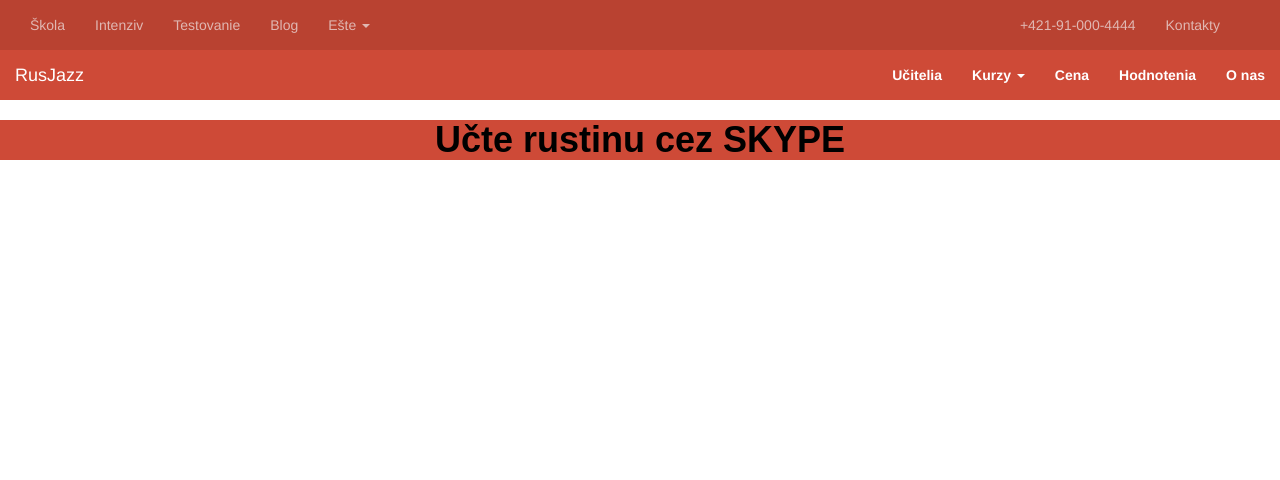
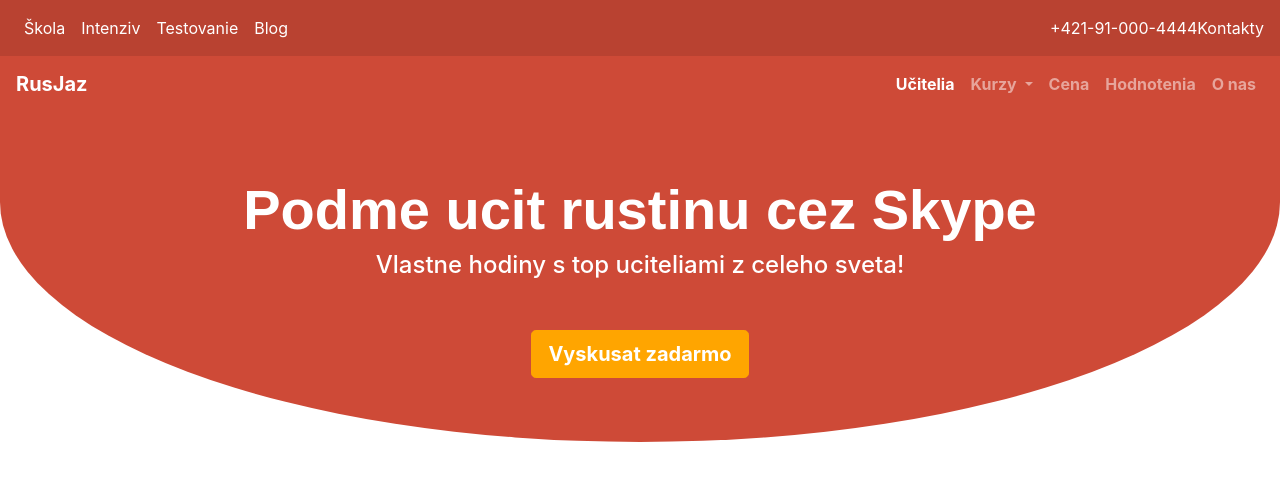
Before and after one commit to Anutasiy/vaii-sem, an Angular app: page / in a window 1280 px wide. Shown: the top 480 px of the page. Built offline with nearby package versions, Linux system fonts and the light colour scheme.

Commit message:
horna cast stranky

```diff
--- a/package.json
+++ b/package.json
@@ -19,7 +19,7 @@
     "@angular/platform-browser": "~7.2.0",
     "@angular/platform-browser-dynamic": "~7.2.0",
     "@angular/router": "~7.2.0",
-    "bootstrap": "^3.4.1",
+    "bootstrap": "^4.5.3",
     "core-js": "^2.5.4",
     "rxjs": "~6.3.3",
     "tslib": "^1.9.0",
--- a/src/app/header/header.component.css
+++ b/src/app/header/header.component.css
@@ -1,14 +1,14 @@
-.navbar-collapse, .navbar-default{
-  background-color: #ce4a37;
-  color: white;
-}
 
-.navbar-default .navbar-nav>li>a {
-  color: white;
+/*.navbar-brand {*/
+/*  color: white;*/
+/*}*/
+
+.my-red {
+  background-color: #ce4a37 !important;
   font-weight: bold;
 }
 
-.navbar-brand {
-  color: white;
-
+.collapse navbar-collapse>a{
+  text-align: right;
+  align-content: end;
 }
--- a/src/app/header/header.component.html
+++ b/src/app/header/header.component.html
@@ -1,26 +1,34 @@
 
-<nav class="navbar-default">
-  <div class="control-fluid">
-    <div class="navbar-header">
-      <button type="button" class="navbar-toggle" (click)="collapsed = !collapsed">
-        <span class="icon-bar" *ngFor="let iconBar of [1, 2, 3]"></span>
-      </button>
-      <a routerLink="/" class="navbar-brand">RusJazz</a>
-    </div>
-    <div class="navbar-collapse" [class.collapse]="collapsed" (window:resize)="collapsed = true">
-      <ul class="nav navbar-nav navbar-right">
-        <li><a href="#">Učitelia</a></li>
-        <li class="dropdown">
-          <a href="#" class="dropdown-toggle" role="button">Kurzy <span class="caret"></span></a>
-          <ul class="dropdown-menu">
-            <li><a href="#">Všetky kurzy</a></li>
-            <li><a href="#">Ruský pre začatočnikov</a></li>
-          </ul>
-        </li>
-        <li><a href="#">Cena</a></li>
-        <li><a href="#">Hodnotenia</a></li>
-        <li><a href="#">O nas</a></li>
-      </ul>
-    </div>
+<nav class="navbar sticky-top navbar-expand-lg navbar-dark bg-light my-red">
+  <a class="navbar-brand" href="#">RusJaz</a>
+
+  <button class="navbar-toggler" type="button" data-toggle="collapse" data-target="#navbarNavDropdown" aria-controls="navbarNavDropdown" aria-expanded="false" aria-label="Toggle navigation">
+    <span class="navbar-toggler-icon"></span>
+  </button>
+  <div class="collapse navbar-collapse" id="navbarNavDropdown">
+    <ul class="navbar-nav ml-auto">
+      <li class="nav-item active">
+        <a class="nav-link" href="#">Učitelia <span class="sr-only">(current)</span></a>
+      </li>
+      <li class="nav-item dropdown ml-auto">
+        <a class="nav-link dropdown-toggle" href="#" id="navbarDropdownMenuLink" role="button" data-toggle="dropdown" aria-haspopup="true" aria-expanded="false">
+          Kurzy
+        </a>
+        <div class="dropdown-menu" aria-labelledby="navbarDropdownMenuLink">
+          <a class="dropdown-item" href="#">Všetky kurzy</a>
+          <a class="dropdown-item" href="#">Ruský pre začatočnikov</a>
+          <a class="dropdown-item" href="#">Something else here</a>
+        </div>
+      </li>
+      <li class="nav-item">
+        <a class="nav-link" href="#">Cena</a>
+      </li>
+      <li class="nav-item">
+        <a class="nav-link" href="#">Hodnotenia</a>
+      </li>
+      <li class="nav-item">
+        <a class="nav-link" href="#">O nas</a>
+      </li>
+    </ul>
   </div>
 </nav>
--- a/src/app/main-page/main-page.component.css
+++ b/src/app/main-page/main-page.component.css
@@ -2,9 +2,29 @@
   text-align: center;
   font-family: Fira Sans,sans-serif;
   font-weight: bold;
-  color: black;
+  color: white;
 }
 
-.main-container {
-  background-color: #ce4a37;
+h4 {
+  text-align: center;
 }
+
+.jumbotron {
+  background-color: #ce4a37 !important;
+  color: white;
+  border-radius: 40em/15em;
+  border-top-left-radius: 0em !important;
+  border-top-right-radius: 0em !important;
+}
+
+.lead {
+  text-align: center;
+  margin-top: 50px;
+}
+
+.my-button {
+  border-color: orange !important;
+  background-color: orange;
+  color: white;
+  font-weight: bold;
+}
--- a/src/app/main-page/main-page.component.html
+++ b/src/app/main-page/main-page.component.html
@@ -1,6 +1,46 @@
+<!--<div id="carousel-example-generic" class="carousel slide" data-ride="carousel">-->
+<!--  &lt;!&ndash; Indicators &ndash;&gt;-->
+<!--  <ol class="carousel-indicators">-->
+<!--    <li data-target="#carousel-example-generic" data-slide-to="0" class="active"></li>-->
+<!--    <li data-target="#carousel-example-generic" data-slide-to="1"></li>-->
+<!--    <li data-target="#carousel-example-generic" data-slide-to="2"></li>-->
+<!--  </ol>-->
 
-  <div class="wrap main-container">
-    <div >
-      <h1>Učte rustinu cez SKYPE</h1>
-    </div>
+<!--  &lt;!&ndash; Wrapper for slides &ndash;&gt;-->
+<!--  <div class="carousel-inner" role="listbox">-->
+<!--    <div class="item active">-->
+<!--      <img src="https://elearningindustry.com/wp-content/uploads/2017/03/how-to-improve-learning-transfer-and-retention.png" alt="...">-->
+<!--      <div class="carousel-caption">-->
+<!--        Hello-->
+<!--      </div>-->
+<!--    </div>-->
+<!--    <div class="item">-->
+<!--      <img src="https://images.yourstory.com/cs/wordpress/2016/07/63-learning-01.png?fm=png&auto=format" alt="...">-->
+<!--      <div class="carousel-caption">-->
+<!--        ...-->
+<!--      </div>-->
+<!--    </div>-->
+<!--    ...-->
+<!--  </div>-->
+
+<!--  &lt;!&ndash; Controls &ndash;&gt;-->
+<!--  <a class="left carousel-control" href="#carousel-example-generic" role="button" data-slide="prev">-->
+<!--    <span class="glyphicon glyphicon-chevron-left" aria-hidden="true"></span>-->
+<!--    <span class="sr-only">Previous</span>-->
+<!--  </a>-->
+<!--  <a class="right carousel-control" href="#carousel-example-generic" role="button" data-slide="next">-->
+<!--    <span class="glyphicon glyphicon-chevron-right" aria-hidden="true"></span>-->
+<!--    <span class="sr-only">Next</span>-->
+<!--  </a>-->
+<!--</div>-->
+
+
+
+
+<div class="jumbotron">
+  <h1 class="display-4">Podme ucit rustinu cez Skype</h1>
+  <h4 class="display-6">Vlastne hodiny s top uciteliami z celeho sveta!</h4>
+  <div class="lead">
+    <a class="btn btn-lg my-button" href="#" role="button">Vyskusat zadarmo</a>
   </div>
+</div>
--- a/src/app/top-header/top-header.component.css
+++ b/src/app/top-header/top-header.component.css
@@ -6,3 +6,12 @@
 .navbar-default .navbar-nav>li>a {
   color: #e0b7b2;
 }
+
+
+.my-red {
+  background-color: #b94231 !important;
+
+}
+a {
+  color: white !important;
+}
--- a/src/app/top-header/top-header.component.html
+++ b/src/app/top-header/top-header.component.html
@@ -1,28 +1,58 @@
-<nav class="navbar-default">
-  <div class="control-fluid">
+<!--<nav class="navbar-default">-->
+<!--  <div class="control-fluid">-->
 
-    <div class="collapse navbar-collapse">
-      <ul class="nav navbar-nav">
-        <li><a href="#">Škola</a></li>
-        <li><a href="#">Intenziv</a></li>
-        <li><a href="#">Testovanie</a></li>
-        <li><a href="#">Blog</a></li>
-        <li class="dropdown">
-          <a href="#" class="dropdown-toggle" role="button">Ešte <span class="caret"></span></a>
-          <ul class="dropdown-menu">
-            <li><a href="#">Knihy</a></li>
-            <li><a href="#">Vebinar</a></li>
-          </ul>
-        </li>
+<!--    <div class="collapse navbar-collapse">-->
+<!--      <ul class="nav navbar-nav">-->
+<!--        <li><a href="#">Škola</a></li>-->
+<!--        <li><a href="#">Intenziv</a></li>-->
+<!--        <li><a href="#">Testovanie</a></li>-->
+<!--        <li><a href="#">Blog</a></li>-->
+<!--        <li class="dropdown">-->
+<!--          <a href="#" class="dropdown-toggle" role="button">Ešte <span class="caret"></span></a>-->
+<!--          <ul class="dropdown-menu">-->
+<!--            <li><a href="#">Knihy</a></li>-->
+<!--            <li><a href="#">Vebinar</a></li>-->
+<!--          </ul>-->
+<!--        </li>-->
+<!--      </ul>-->
+<!--      <div class="collapse navbar-collapse">-->
+<!--        <ul class="nav navbar-nav navbar-right">-->
+<!--          <li><a href="#">+421-91-000-4444</a></li>-->
+<!--          <li><a href="#">Kontakty</a></li>-->
+<!--          <li><a href="#"></a></li>-->
+<!--        </ul>-->
+<!--      </div>-->
+<!--    </div>-->
+
+<!--  </div>-->
+<!--</nav>-->
+
+
+<nav class="navbar sticky-top navbar-expand-lg navbar-dark bg-light my-red">
+  <div class="collapse navbar-collapse" id="navbarNavDropdown">
+    <ul class="navbar-nav">
+      <li class="nav-item active">
+        <a class="nav-link" href="#">Škola <span class="sr-only">(current)</span></a>
+      </li>
+      <li class="nav-item">
+        <a class="nav-link" href="#">Intenziv</a>
+      </li>
+      <li class="nav-item">
+        <a class="nav-link" href="#">Testovanie</a>
+      </li>
+      <li class="nav-item">
+        <a class="nav-link" href="#">Blog</a>
+      </li>
+    </ul>
+
+    <div class="collapse navbar-collapse my-white">
+      <ul class="nav navbar-nav ml-auto">
+        <li><a href="#">+421-91-000-4444  </a></li>
+        <li><a href="#">  Kontakty</a></li>
+        <li><a href="#"></a></li>
       </ul>
-      <div class="collapse navbar-collapse">
-        <ul class="nav navbar-nav navbar-right">
-          <li><a href="#">+421-91-000-4444</a></li>
-          <li><a href="#">Kontakty</a></li>
-          <li><a href="#"></a></li>
-        </ul>
-      </div>
     </div>
+
 
   </div>
 </nav>
--- a/src/index.html
+++ b/src/index.html
@@ -7,7 +7,7 @@
 
   <meta name="viewport" content="width=device-width, initial-scale=1">
   <link rel="icon" type="image/x-icon" href="favicon.ico">
-</head>
+ </head>
 <body>
   <app-root>Loading..</app-root>
 </body>
```
Also changed, not shown: 1 other file (tests, documents, lock files or other folders).
